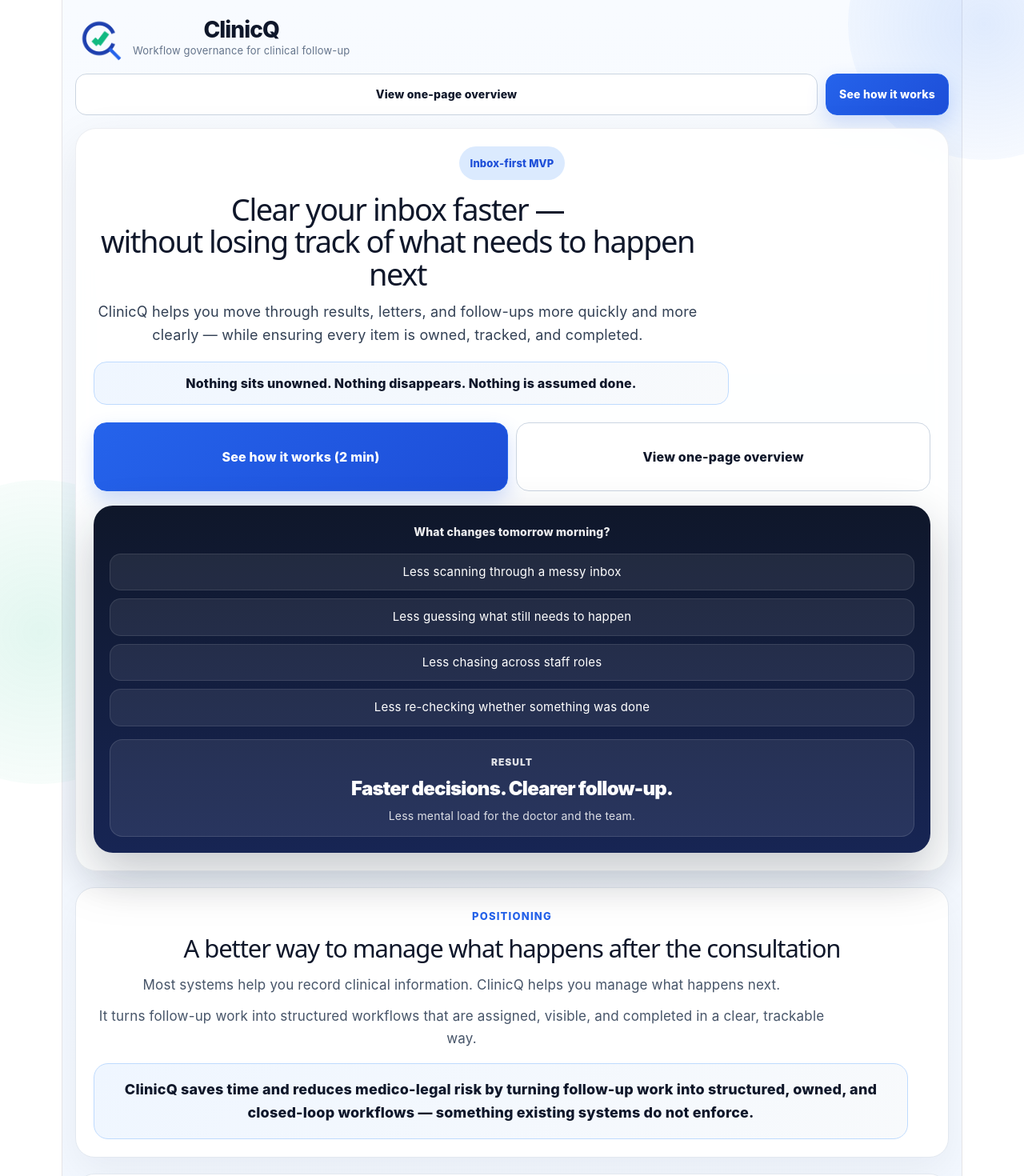
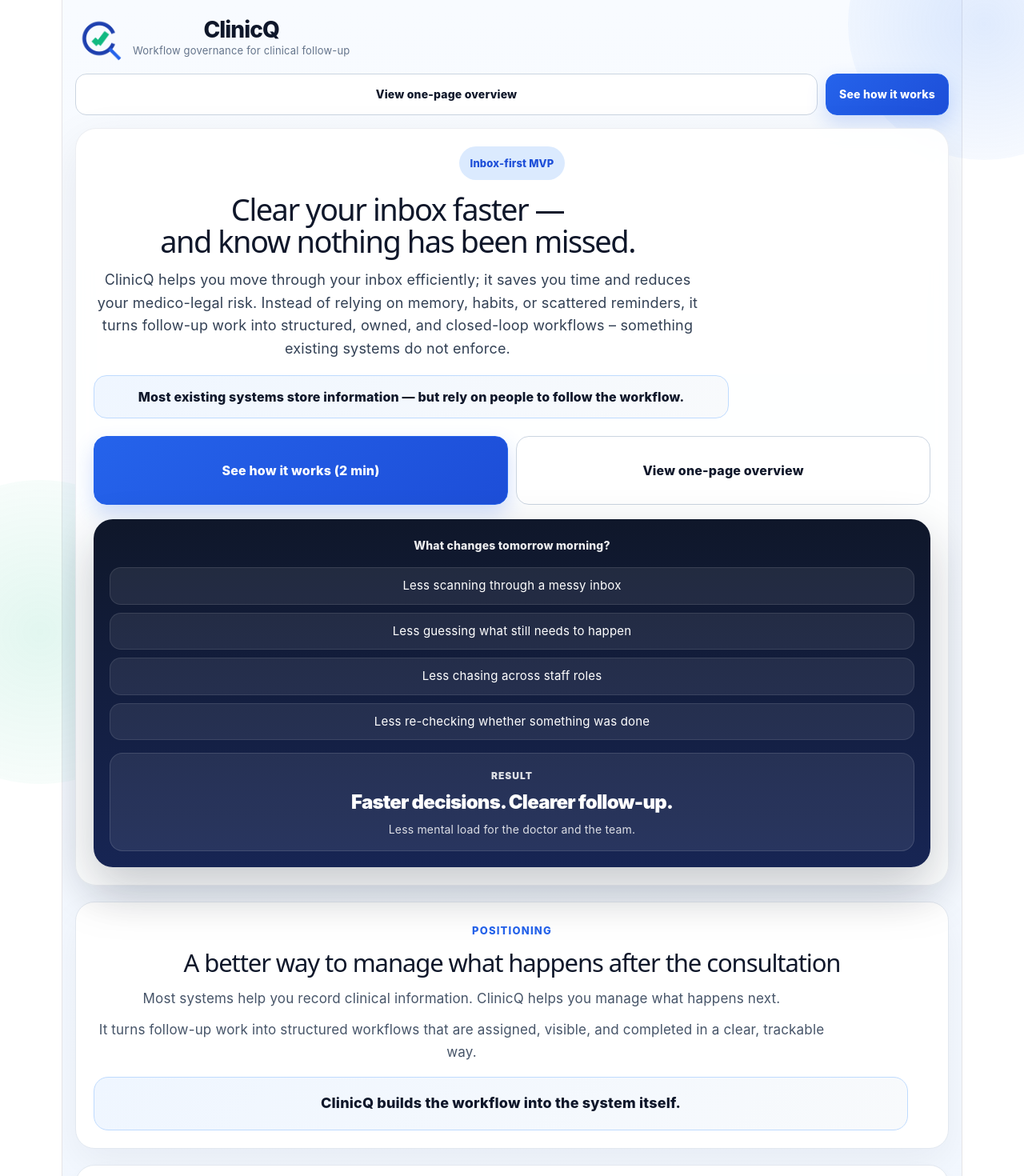
Before and after one commit to malwong2025/clinicq-landing, a React (Vite) app: page / in a window 1280 px wide. Shown: the top 1470 px of the page at 80% size. Built offline with nearby package versions, Linux system fonts and the light colour scheme.

Commit message:
Update landing hero wording to match PDF

```diff
--- a/src/App.tsx
+++ b/src/App.tsx
@@ -78,16 +78,19 @@
             <h1 style={styles.heroTitle}>
               Clear your inbox faster —
               <br />
-              without losing track of what needs to happen next
+              and know nothing has been missed.
             </h1>
 
             <p style={styles.heroSubtitle}>
-              ClinicQ helps you move through results, letters, and follow-ups more quickly and more
-              clearly — while ensuring every item is owned, tracked, and completed.
+              ClinicQ helps you move through your inbox efficiently; it saves you time and reduces your medico-legal risk.
+ Instead of relying on memory, habits, or scattered reminders, it turns follow-up work into structured, owned, and closed-loop workflows – something existing systems do not enforce.
+
             </p>
 
             <div style={styles.heroAssurance}>
-              Nothing sits unowned. Nothing disappears. Nothing is assumed done.
+            Most existing systems store information — but rely on people to follow the workflow.
+
+
             </div>
 
             <div style={styles.heroButtons}>
@@ -135,8 +138,7 @@
           </p>
 
           <div style={styles.statementBox}>
-            ClinicQ saves time and reduces medico-legal risk by turning follow-up work into structured,
-            owned, and closed-loop workflows — something existing systems do not enforce.
+           ClinicQ builds the workflow into the system itself.
           </div>
         </section>
 
```
